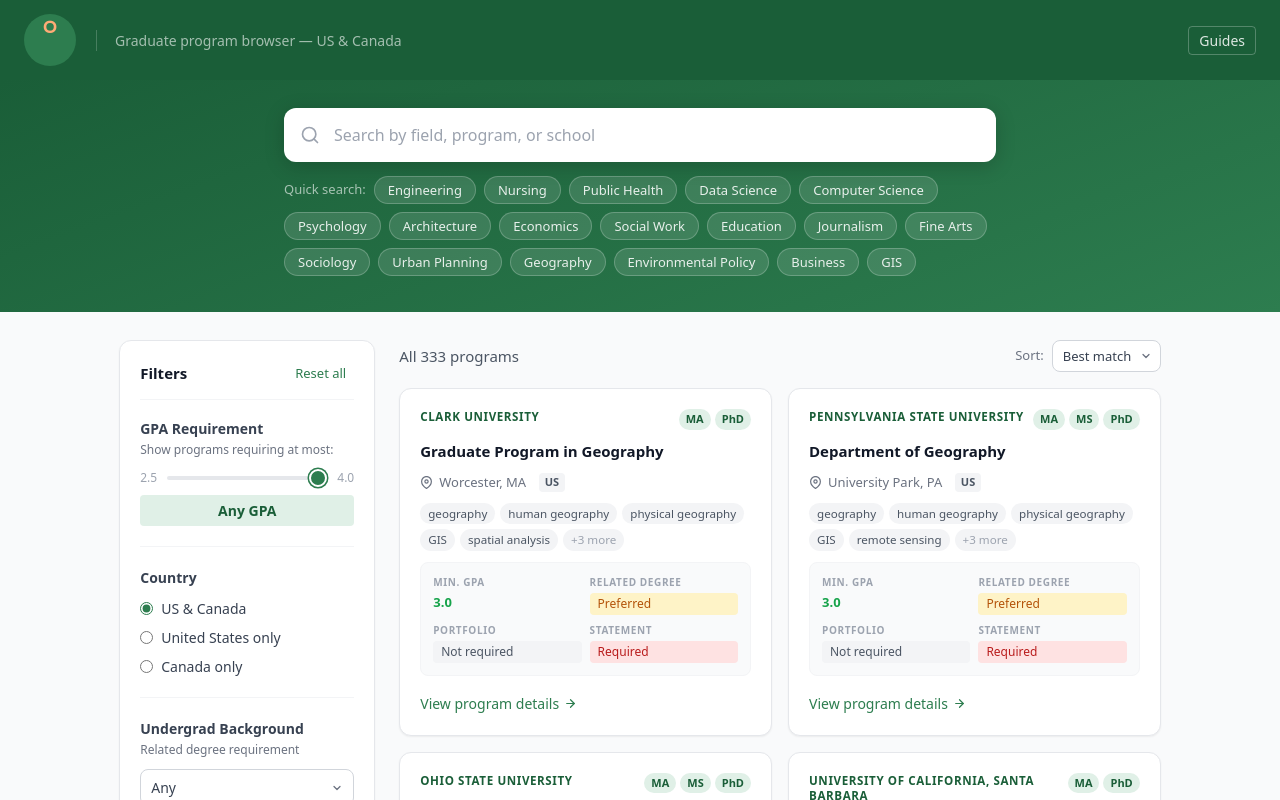
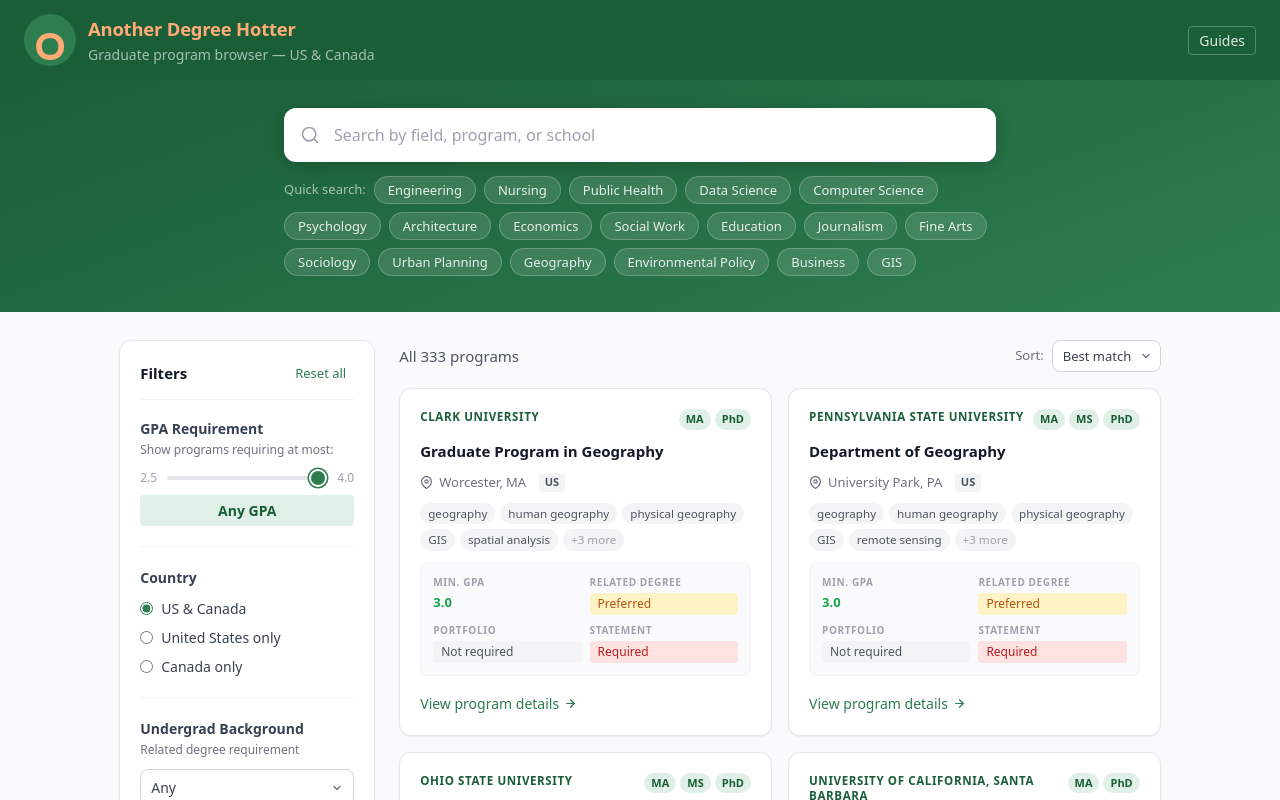
Before and after one commit to e-luetke/gradfinder-next, a Next.js app: page / in a window 1280 px wide. Shown: the top 800 px of the page. Built offline with nearby package versions, Linux system fonts and the light colour scheme.

Commit message:
Rework header logo: circle + degree mark with site name stacked above tagline
Co-Authored-By: Claude Sonnet 4.6 <noreply@anthropic.com>

```diff
--- a/app/globals.css
+++ b/app/globals.css
@@ -73,6 +73,13 @@ body {
   gap: 20px;
 }
 
+.logo-block {
+  display: flex;
+  align-items: center;
+  gap: 12px;
+  flex-shrink: 0;
+}
+
 .logo {
   display: flex;
   align-items: center;
@@ -88,17 +95,35 @@ body {
   display: flex;
   align-items: center;
   justify-content: center;
-  font-size: 40px;
+  overflow: hidden;
+}
+
+.logo__degree {
+  font-size: 88px;
+  line-height: 1;
   color: var(--orange-pastel);
-  line-height: 1;
-  padding-bottom: 10px;
+  display: block;
+  transform: translateY(23px);
+}
+
+.logo-labels {
+  display: flex;
+  flex-direction: column;
+  gap: 1px;
+}
+
+.logo__name {
+  font-size: 1.15rem;
+  font-weight: 700;
+  color: var(--orange-pastel);
+  text-decoration: none;
+  white-space: nowrap;
+  letter-spacing: -0.01em;
 }
 
 .site-header__tagline {
   color: rgba(255,255,255,0.6);
   font-size: 0.875rem;
-  border-left: 1px solid rgba(255,255,255,0.2);
-  padding-left: 18px;
 }
 
 /* ── Search hero ─────────────────────────────────────────────────────────── */
--- a/app/layout.js
+++ b/app/layout.js
@@ -36,12 +36,17 @@ export default function RootLayout({ children }) {
       <body>
         <header className="site-header">
           <div className="site-header__inner">
-            <Link href="/" className="logo" aria-label="Another Degree Hotter — home">
-              <span className="logo__circle">°</span>
-            </Link>
-            <p className="site-header__tagline">
-              Graduate program browser — US &amp; Canada
-            </p>
+            <div className="logo-block">
+              <Link href="/" className="logo" aria-label="Another Degree Hotter — home">
+                <span className="logo__circle"><span className="logo__degree">°</span></span>
+              </Link>
+              <div className="logo-labels">
+                <Link href="/" className="logo__name">Another Degree Hotter</Link>
+                <p className="site-header__tagline">
+                  Graduate program browser — US &amp; Canada
+                </p>
+              </div>
+            </div>
             <nav style={{ marginLeft: 'auto' }}>
               <Link href="/guides" className="header-nav-link">Guides</Link>
             </nav>
```
